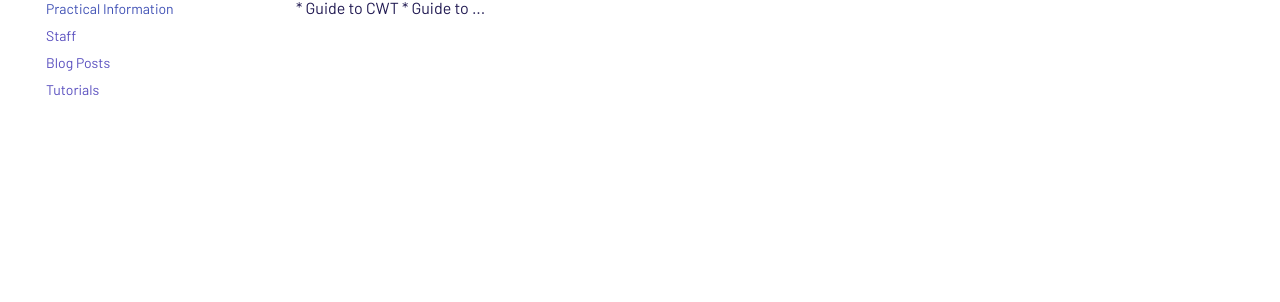
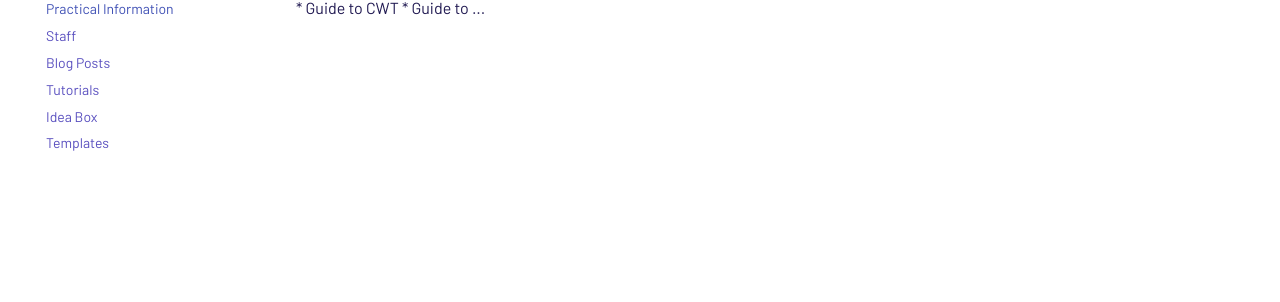
Before and after one commit to HolgerBovbjerg/AIS-wiki, an MkDocs documentation site: the page built from docs/pages/practical_info/practical_info.md, in a window 1280 px wide. Shown: the part 210-512 px from the top of the page. Built offline with MkDocs 1.6.1 and Material for MkDocs 9.7.7, drawn with Linux system fonts in a browser that asks for light colours.

Commit message:
Update template

```diff
--- a/mkdocs.yml
+++ b/mkdocs.yml
@@ -4,10 +4,12 @@ nav:
   - Home: index.md
   - Current Projects: pages/projects/projects.md
   - Collaborations: pages/collaborations.md
-  - Practical Information: pages/practical_info/practical-info.md
+  - Practical Information: pages/practical_info/practical_info.md
   - Staff: pages/staff.md
   - Blog Posts: pages/blogs/blogs.md
   - Tutorials: pages/tutorials/tutorials.md
+  - Idea Box: pages/idea_box/idea_box.md
+  - Templates: pages/templates/templates.md
 theme:
   name: material
   logo: images/AAU_UK_CIRCLE_white_cmyk.svg
```
Also changed, not shown: docs/pages/practical_info/practical_info.md (renamed from docs/pages/practical_info/practical-info.md).
